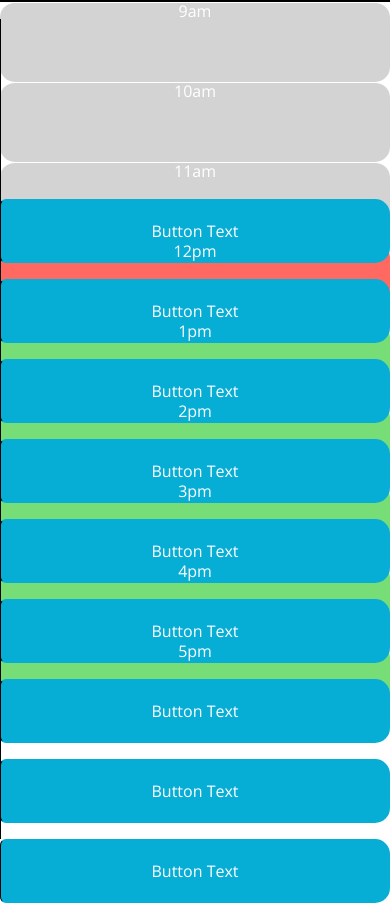
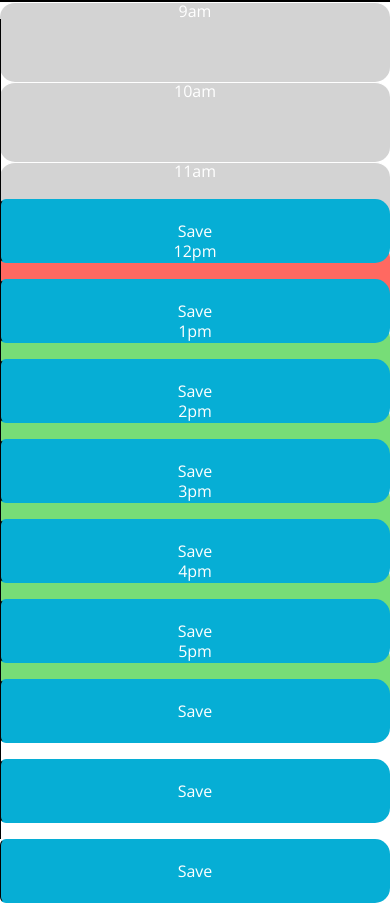
Before and after one commit to adampriley1/plannerApp, a plain HTML site: page starter/index.html in a window 390 px wide. Shown: the part 317-1220 px from the top of the page. Drawn offline with nearby package versions, Linux system fonts and the light colour scheme.

Commit message:
started work on javascript to add data to local storage

```diff
--- a/starter/assets/script.js
+++ b/starter/assets/script.js
@@ -1,7 +1,5 @@
 var currentDayDisplayEl = $("#currentDay");
 //display current date
-
-const scheduleContainer = $('.container');
 
 displayDate();
 
@@ -39,3 +37,24 @@ $(".time-block").each(function () {
     $(this).addClass("future");
   }
 });
+
+
+
+//event listner for buttons
+
+$(".saveBtn").on('click', function(event) {
+
+
+    hourValue = $(event.target).closest(".time-block").data("hour");
+
+    textValue = $(event.target).closest(".time-block").find("textarea").val();
+
+
+ console.log (hourValue);
+ console.log (textValue);
+
+});
+
+// function addToStorage() {
+//     localStorage.setItem(hourValue, count);
+//   }
--- a/starter/index.html
+++ b/starter/index.html
@@ -38,7 +38,7 @@
         <textarea name="" id="" cols="30" rows="10" class="col-sm-10">
          </textarea>
 
-        <button class="saveBtn btn col-sm-1">Button Text</button>
+        <button class="saveBtn btn col-sm-1">Save</button>
 
       </div>
 
@@ -48,7 +48,7 @@
         <textarea name="" id="" cols="30" rows="10" class="col-sm-10">
           </textarea>
 
-        <button class="saveBtn btn col-sm-1">Button Text</button>
+        <button class="saveBtn btn col-sm-1">Save</button>
 
       </div>
 
@@ -58,7 +58,7 @@
         <textarea name="" id="" cols="30" rows="10" class="col-sm-10">
           </textarea>
 
-        <button class="saveBtn btn col-sm-1">Button Text</button>
+        <button class="saveBtn btn col-sm-1">Save</button>
 
       </div>
 
@@ -68,7 +68,7 @@
         <textarea name="" id="" cols="30" rows="10" class="col-sm-10">
           </textarea>
 
-        <button class="saveBtn btn col-sm-1">Button Text</button>
+        <button class="saveBtn btn col-sm-1">Save</button>
 
       </div>
 
@@ -76,35 +76,35 @@
         <div class="col-sm-1">1pm</div>
         <textarea name="" id="" cols="30" rows="10" class="col-sm-10">
         </textarea>
-        <button class="saveBtn btn col-sm-1">Button Text</button>
+        <button class="saveBtn btn col-sm-1">Save</button>
       </div>
 
       <div class="row time-block" id="block-2pm" data-hour="14">
         <div class="col-sm-1">2pm</div>
         <textarea name="" id="" cols="30" rows="10" class="col-sm-10">
         </textarea>
-        <button class="saveBtn btn col-sm-1">Button Text</button>
+        <button class="saveBtn btn col-sm-1">Save</button>
       </div>
 
       <div class="row time-block" id="block-3pm" data-hour="15">
         <div class="col-sm-1">3pm</div>
         <textarea name="" id="" cols="30" rows="10" class="col-sm-10">
         </textarea>
-        <button class="saveBtn btn col-sm-1">Button Text</button>
+        <button class="saveBtn btn col-sm-1">Save</button>
       </div>
 
       <div class="row time-block" id="block-4pm" data-hour="16">
         <div class="col-sm-1">4pm</div>
         <textarea name="" id="" cols="30" rows="10" class="col-sm-10">
         </textarea>
-        <button class="saveBtn btn col-sm-1">Button Text</button>
+        <button class="saveBtn btn col-sm-1">Save</button>
       </div>
 
       <div class="row time-block" id="block-5pm" data-hour="17">
         <div class="col-sm-1">5pm</div>
         <textarea name="" id="" cols="30" rows="10" class="col-sm-10">
         </textarea>
-        <button class="saveBtn btn col-sm-1">Button Text</button>
+        <button class="saveBtn btn col-sm-1">Save</button>
       </div>
 
 
```
